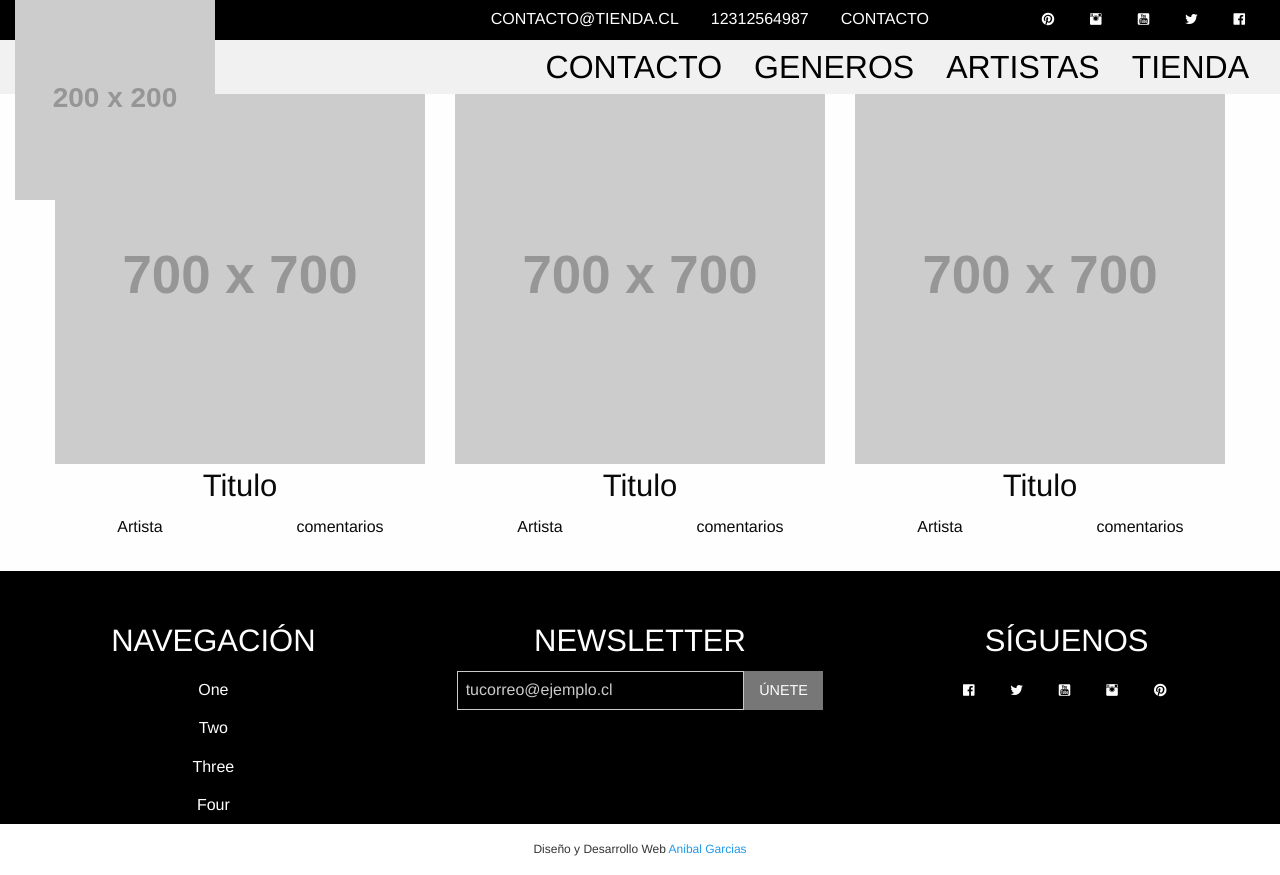
After one commit to weirdarpegidead/sabri, a WordPress theme: template web/artistas.php in a window 1280 px wide. The commit adds this page. Run offline with PHP 8.4 and a stand-in for WordPress, Linux system fonts and the light colour scheme; the site name, menu and one post (Sample post) are stand-ins, and other content is empty; grey boxes labelled with a size stand in for pictures from a placeholder-image service; some libraries are stand-ins or nearby versions.

Commit message:
traspaso a wordpress

```diff
--- /dev/null
+++ b/web/artistas.php
@@ -0,0 +1,34 @@
+    <?php
+    /*
+    Template Name: artistas
+    */
+    ?>
+    <?php get_header(); ?>
+    <!-- contenido -->
+    <div class="row">
+      <div class="large-4 columns text-center blog">
+        <img src="http://placehold.it/700x700">
+        <h3>Titulo</h3>
+        <div class="row">
+          <div class="large-6 columns">Artista</div>
+          <div class="large-6 columns">comentarios</div>
+        </div>
+      </div>
+      <div class="large-4 columns text-center blog">
+        <img src="http://placehold.it/700x700">
+        <h3>Titulo</h3>
+        <div class="row">
+          <div class="large-6 columns">Artista</div>
+          <div class="large-6 columns">comentarios</div>
+        </div>
+      </div>
+      <div class="large-4 columns text-center blog">
+        <img src="http://placehold.it/700x700">
+        <h3>Titulo</h3>
+        <div class="row">
+          <div class="large-6 columns">Artista</div>
+          <div class="large-6 columns">comentarios</div>
+        </div>
+      </div>
+    </div>
+    <?php get_footer(); ?>
--- /dev/null
+++ b/web/footer.php
@@ -0,0 +1,57 @@
+    <!-- footer -->
+    <div class="expanded row footer">
+      <div class="medium-4 large-4 columns">
+        <h3 class="text-center">NAVEGACIÓN</h3>
+        <div class="row">
+          <div class="large-12 columns">
+            <ul class="menu menu-centered vertical">
+              <li><a href="#">One</a></li>
+              <li><a href="#">Two</a></li>
+              <li><a href="#">Three</a></li>
+              <li><a href="#">Four</a></li>
+            </ul>
+          </div>
+        </div>
+      </div>
+      <div class="medium-4 large-4 columns">
+        <h3 class="text-center">NEWSLETTER</h3>
+        <form>
+          <div class="row">
+            <div class="large-12 columns">
+              <div class="input-group">
+                <input class="input-group-field custom" placeholder="tucorreo@ejemplo.cl" type="email">
+                <a class="input-group-button button secondary">ÚNETE</a>
+              </div>
+            </div>
+          </div>
+        </form>
+      </div>
+      <div class="medium-4 large-4 columns">
+        <h3 class="text-center">SÍGUENOS</h3>
+        <div class="row">
+          <div class="large-12 columns menu-centered">
+            <ul class="menu">
+              <li><a href="#"><i class="fi-social-facebook"></i></a></li>
+              <li><a href="#"><i class="fi-social-twitter"></i></a></li>
+              <li><a href="#"><i class="fi-social-youtube"></i></a></li>
+              <li><a href="#"><i class="fi-social-instagram"></i></a></li>
+              <li><a href="#"><i class="fi-social-pinterest"></i></a></li>
+            </ul>
+          </div>
+        </div>
+      </div>
+    </div>
+    <!-- disclaimer -->
+    <div class="expanded row disclaimer">
+      <div class="large-12 columns text-center">
+        <p>Diseño y Desarrollo Web <a href="#">Anibal Garcias</a></p>
+      </div>
+    </div>
+    <!-- scripts -->
+    <script src="<?php bloginfo('template_directory'); ?>/js/vendor/jquery.js"></script>
+    <script src="<?php bloginfo('template_directory'); ?>/js/vendor/what-input.js"></script>
+    <script src="<?php bloginfo('template_directory'); ?>/js/vendor/foundation.js"></script>
+    <script src="<?php bloginfo('template_directory'); ?>/js/app.js"></script>
+    <?php wp_footer(); ?>
+  </body>
+</html>
--- /dev/null
+++ b/web/header.php
@@ -0,0 +1,67 @@
+<!doctype html>
+<html class="no-js" lang="en">
+  <head>
+    <meta charset="utf-8" />
+    <meta http-equiv="x-ua-compatible" content="ie=edge">
+    <meta name="viewport" content="width=device-width, initial-scale=1.0" />
+    <title>
+      <?php if ( is_author() ) { ?><?php bloginfo('name'); ?> | Archivo por autor<?php } ?>
+      <?php if ( is_month() ) { ?><?php bloginfo('name'); ?> | Archivo por Mes | <?php the_time('F'); ?><?php } ?>
+      <?php if ( is_search() ) { ?><?php bloginfo('name'); ?> | Resultados<?php } ?>
+      <?php if (function_exists('is_tag')) { if ( is_tag() ) { ?><?php bloginfo('name'); ?> | Archivo por Tag | <?php  single_tag_title("", true); } } ?>
+      <?php if (is_home () ) { echo bloginfo('name'); echo ' | '; bloginfo('description'); }   elseif ( is_category() ) { single_cat_title(); echo ' | ' ; echo bloginfo('name'); }  elseif (is_single() || is_page()) { single_post_title(); echo ' | ' ; echo bloginfo('name'); }  else { wp_title('',true); } ?>
+    </title>
+    <link rel="stylesheet" href="<?php bloginfo('template_directory'); ?>/css/foundation.css" />
+    <link rel="stylesheet" href="<?php bloginfo('template_directory'); ?>/css/app.css">
+    <link rel="stylesheet" href="<?php bloginfo('template_directory'); ?>/css/styles.css" />
+    <link rel="stylesheet" href="<?php bloginfo('template_directory'); ?>/foundation-icons.css" />
+    <link href='https://fonts.googleapis.com/css?family=Roboto:400,500,700' rel='stylesheet' type='text/css'>
+  </head>
+  <body>
+    <!-- seccion social -->
+    <div class="expanded row logo">
+      <div class="medium-4 large-4 columns hide-for-small-only imago"><img src="http://placehold.it/200x200"></div>
+      <div class="small-12 columns show-for-small-only text-center"><img src="http://placehold.it/200x200"></div>
+      <div class="medium-9 large-6 columns medium-offset-3 large-offset-3 hide-for-small-only">
+        <ul class="menu align-right">
+          <li><a href="#">CONTACTO</a></li>
+          <li><a href="#">12312564987</a></li>
+          <li><a href="#">CONTACTO@TIENDA.CL</a></li>
+        </ul>
+      </div>
+      <div class="medium-12 large-3 columns hide-for-small-only">
+        <ul class="menu align-right">
+          <li><a href="#"><i class="fi-social-facebook"></i></a></li>
+          <li><a href="#"><i class="fi-social-twitter"></i></a></li>
+          <li><a href="#"><i class="fi-social-youtube"></i></a></li>
+          <li><a href="#"><i class="fi-social-instagram"></i></a></li>
+          <li><a href="#"><i class="fi-social-pinterest"></i></a></li>
+        </ul>
+      </div>
+    </div>
+    <!-- navegacion -->
+    <div class="expanded row nav">
+      <div class="medium-9 large-12 medium-offset-3 large-offset-0 columns hide-for-small-only">
+        <ul class="menu align-right">
+          <li><a href="#">TIENDA</a></li>
+          <li><a href="#">ARTISTAS</a></li>
+          <li><a href="#">GENEROS</a></li>
+          <li><a href="#">CONTACTO</a></li>
+        </ul>
+      </div>
+    </div>
+    <!-- navegacion movil -->
+    <div class="title-bar text-right show-for-small-only" data-responsive-toggle="example-menu" data-hide-for="medium">
+      <button class="menu-icon" type="button" data-toggle></button>
+      <div class="title-bar-title">Menu</div>
+    </div>
+    <div class="top-bar show-for-small-only" id="example-menu">
+      <div class="top-bar-right">
+        <ul class="menu align-right">
+          <li><a href="#">TIENDA</a></li>
+          <li><a href="#">ARTISTAS</a></li>
+          <li><a href="#">GENEROS</a></li>
+          <li><a href="#">CONTACTO</a></li>
+        </ul>
+      </div>
+    </div>
```
Also changed, not shown: web/css/styles.css (+4 -25 lines), web/functions.php (added, +121 -0 lines), web/index.html (+15 -29 lines), web/index.php (added, +116 -0 lines), web/page.php (added, +15 -0 lines).
